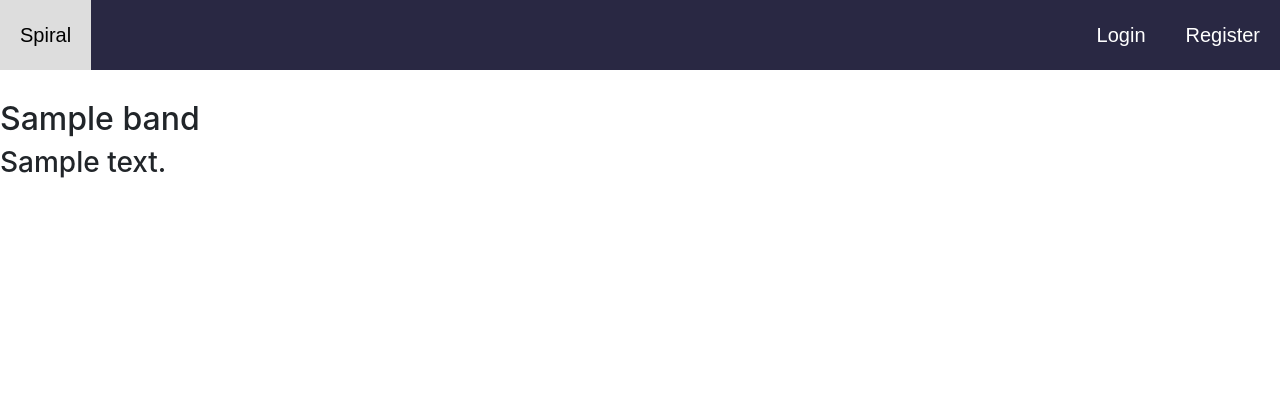
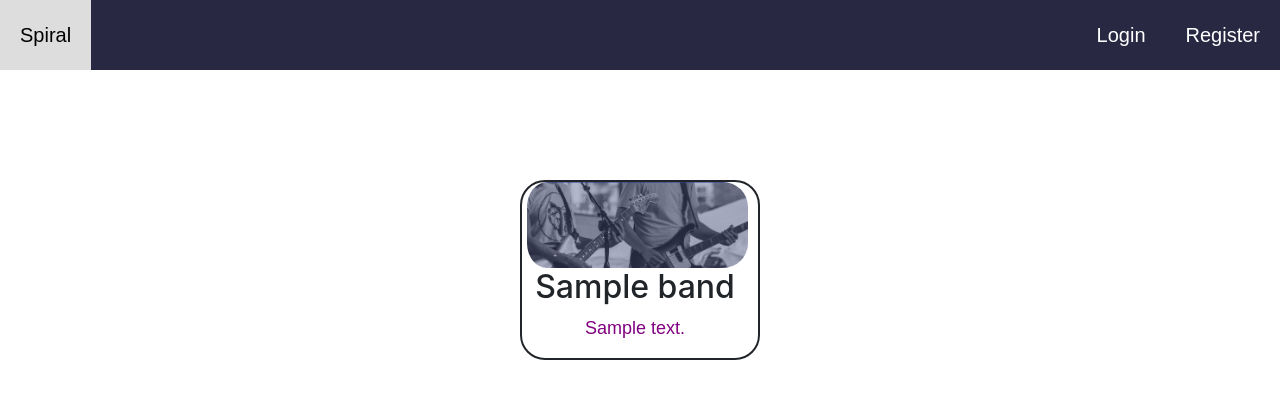
Before and after one commit to matheus8998/Spiral, a Django app: page /dashboard in a window 1280 px wide. Shown: the top 399 px of the page. Run offline with Django 3.2, Linux system fonts and the light colour scheme; tables that the repository leaves empty hold one stand-in row (values such as "Sample post"); some libraries are stand-ins or nearby versions.

Commit message:
Criado template para bandas adicionadas na página dashboard

```diff
--- a/spiral/static/style.css
+++ b/spiral/static/style.css
@@ -116,3 +116,34 @@ a {
 	border-style: solid;
 	border-radius: 25px;
 }
+
+.list-band-section ul {
+	text-align: center;
+	padding-top: 80px;
+	padding-left: 240px;
+	padding-right: 240px;
+	margin: 0 auto;
+}
+
+.list-band-section li {
+	text-align: center;
+	width: 30%;
+	padding-right: 10px;
+	display: inline-block;
+	box-sizing: border-box;
+	border-width: 2px;
+	border-style: solid;
+	border-radius: 25px;
+}
+
+.list-band-section img {
+	padding-left: 5px;
+	align-content: center;
+	width: 100%;
+	height: 100%;
+	border-radius: 25px;
+}
+
+.list-band-section p {
+	color: purple;
+}
--- a/templates/dashboard.html
+++ b/templates/dashboard.html
@@ -4,8 +4,18 @@
 
 {% include 'partials/_navbar.html' %}
 
+<section class="list-band-section">
+    <ul>
     {% for band in bands %}
-        <h2>{{band.name}}</h2>
-        <h3>{{band.description}}</h3>
+        <li>
+            <div>
+                <img src="{% static 'img/header-int.png' %}">
+            </div>
+            <h2>{{band.name}}</h2>
+            <p>{{band.description}}</p>
+        </li>
     {% endfor %}
+    </ul>
+</section>
+
 {% endblock %}
```
Also changed, not shown: static/style.css (+31 -0 lines), 2 other files.
